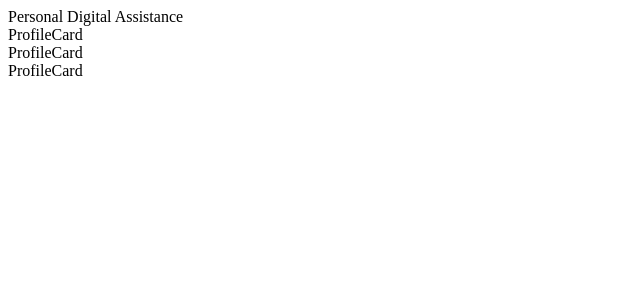
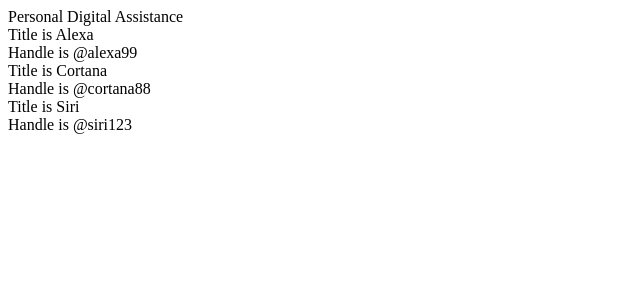
Before and after one commit to keshab4855/react-practice, a React (Create React App) app in the folder my-app/: page / in a window 1280 px wide. Shown: the top 300 px of the page, without its empty margins (0-640 px from the left). Built offline with nearby package versions, Linux system fonts and the light colour scheme.

Commit message:
starting with basic props

```diff
--- a/my-app/src/App.js
+++ b/my-app/src/App.js
@@ -5,9 +5,9 @@
   return (
     <div>
       <div>Personal Digital Assistance</div>
-      <ProfileCard></ProfileCard>
-      <ProfileCard></ProfileCard>
-      <ProfileCard></ProfileCard>
+      <ProfileCard title={"Alexa"} handle={"@alexa99"}></ProfileCard>
+      <ProfileCard title={"Cortana"} handle={"@cortana88"}></ProfileCard>
+      <ProfileCard title={"Siri"} handle={"@siri123"}></ProfileCard>
     </div>
   );
 }
--- a/my-app/src/components/ProfileCard.js
+++ b/my-app/src/components/ProfileCard.js
@@ -1,7 +1,12 @@
 import React from "react";
 
-const ProfileCard = () => {
-  return <div>ProfileCard</div>;
+const ProfileCard = (props) => {
+  return (
+    <div>
+      <div>Title is {props.title}</div>
+      <div>Handle is {props.handle}</div>
+    </div>
+  );
 };
 
 export default ProfileCard;
```
